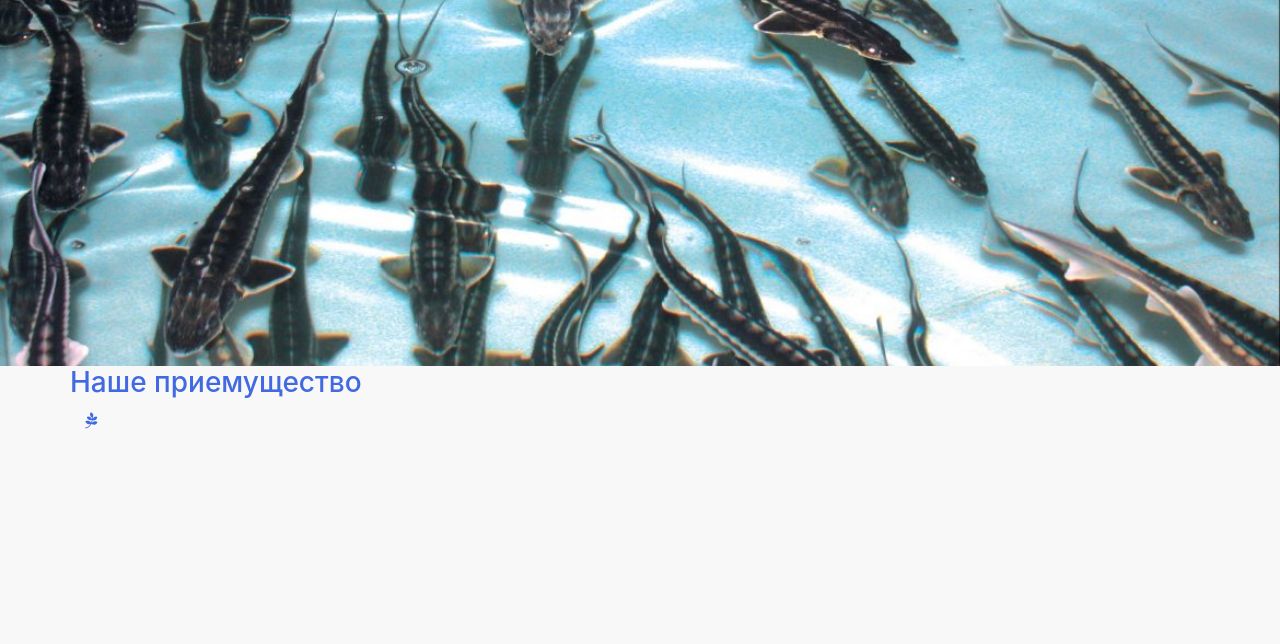
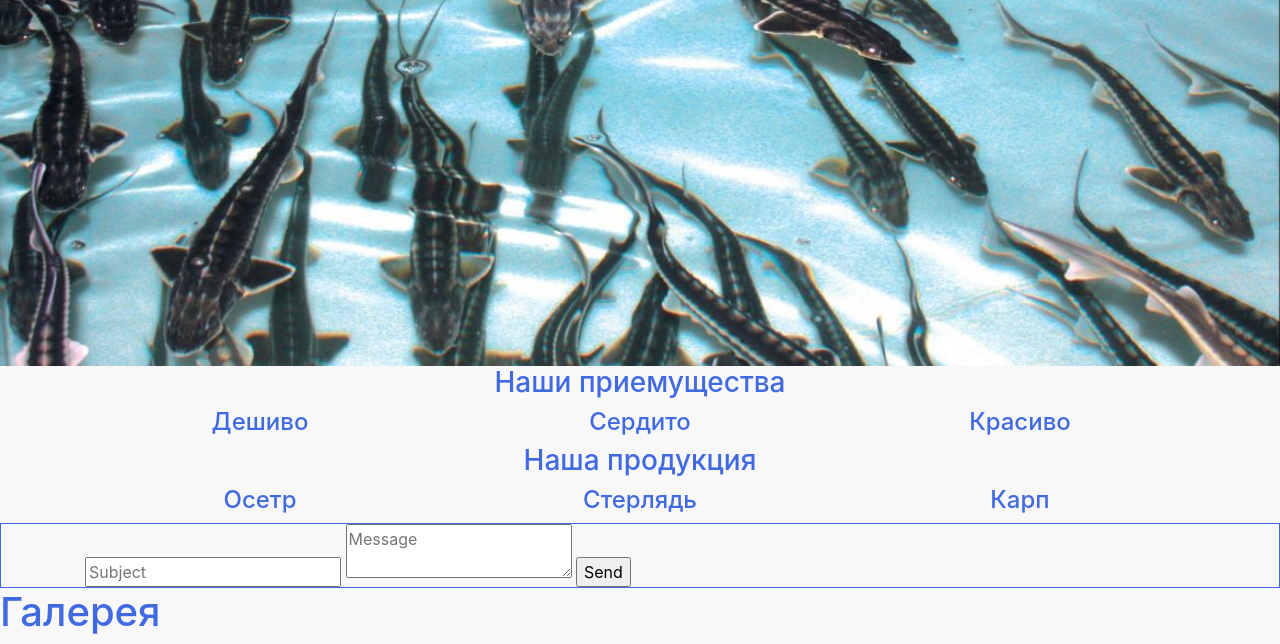
Before and after one commit to SidoryakaSergey/aquacity, a plain HTML site: page index.html in a window 1280 px wide. Shown: the part 334-978 px from the top of the page. Before the commit the page ends 800 px from the top, so only its background shows below. Drawn offline with nearby package versions, Linux system fonts and the light colour scheme.

Commit message:
add struktura

```diff
--- a/css/style.css
+++ b/css/style.css
@@ -9,3 +9,7 @@ body{
 	background: url("../img/header.jpg") no-repeat center;
 	background-size: cover;
 }
+
+.zakaz{
+	border: 1px solid;
+}
--- a/index.html
+++ b/index.html
@@ -37,18 +37,71 @@
 
     <main class="main">
         <div class="container">
-            <div class="row">
-                <h3 class="text-center">Наше приемущество</h3>
+            <div class="row d-flex justify-content-center">
+                <h3>Наши приемущества</h3>
             </div>
             <div class="row">
-                <div class="col-3">
-                    <div class="">
-                        <i class="fa fa-pagelines"></i>
+                <div class="col-lg-4">
+                    <div class="d-flex justify-content-center">
+                        <h4>Дешиво</h4>
+                    </div>
+                </div>
+                <div class="col-lg-4">
+                    <div class="d-flex justify-content-center">
+                        <h4>Сердито</h4>
+                    </div>
+                </div>
+                <div class="col-lg-4">
+                    <div class="d-flex justify-content-center">
+                        <h4>Красиво</h4>
+                    </div>
+                </div>
+            </div>
+        </div>
+        <!-- Наша продукция -->
+        <div class="container">
+            <div class="row d-flex justify-content-center">
+                <h3>Наша продукция</h3>
+            </div>
+            <div class="row">
+                <div class="col-lg-4">
+                    <div class="d-flex justify-content-center">
+                        <h4>Осетр</h4>
+                    </div>
+                </div>
+                <div class="col-lg-4">
+                    <div class="d-flex justify-content-center">
+                        <h4>Стерлядь</h4>
+                    </div>
+                </div>
+                <div class="col-lg-4">
+                    <div class="d-flex justify-content-center">
+                        <h4>Карп</h4>
                     </div>
                 </div>
             </div>
         </div>
     </main>
+
+    <div class="zakaz">
+        <div class="container">
+                <form action="http://postmail.invotes.com/send"
+                    method="post" id="email_form">
+                    <input type="text" name="subject" placeholder="Subject" />
+                    <textarea name="text" placeholder="Message"></textarea>
+                    <input type="hidden" name="access_token" value="abc123" />
+                    <input type="hidden" name="success_url" value="." />
+                    <input type="hidden" name="error_url" value=".?err=1" />
+                    <input id="submit_form" type="submit" value="Send" />
+                </form>
+        </div>
+    </div>
+
+    <div class="gallery">
+        <h1>Галерея</h1>
+    </div>
+
+
 
     <!-- Optional JavaScript -->
     <!-- jQuery first, then Popper.js, then Bootstrap JS -->
```
